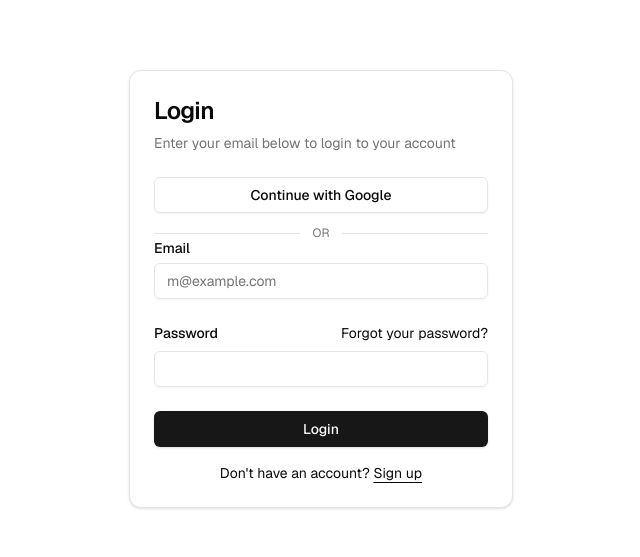
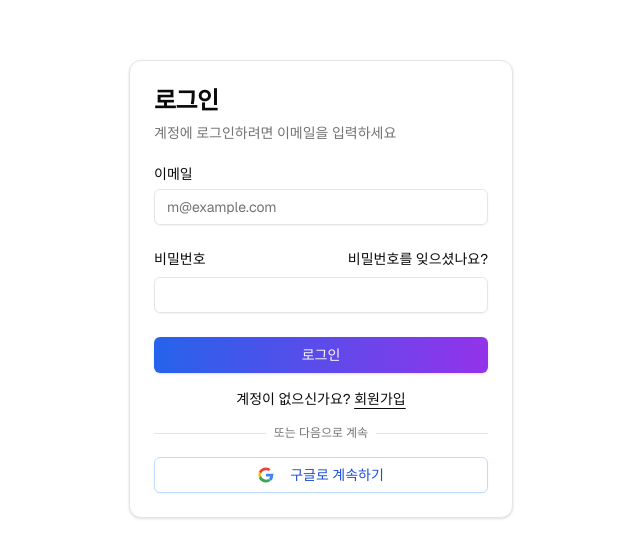
Before and after one commit to CineLingo/Audio_editing_web_service, a Next.js app: page /auth/login in a window 1280 px wide. Shown: the part 111-668 px from the top of the page, without its empty margins (319-959 px from the left). Built offline with nearby package versions, Linux system fonts and the light colour scheme; no server answers.

Commit message:
[Feature] 프록시 기반 라우트 가드 추가 및 로그인/회원가입 UI(CineLingo) 디자인 적용

```diff
--- a/app/auth/confirm/route.ts
+++ b/app/auth/confirm/route.ts
@@ -5,9 +5,23 @@ import { type NextRequest } from "next/server";
 
 export async function GET(request: NextRequest) {
   const { searchParams } = new URL(request.url);
+  const code = searchParams.get("code");
   const token_hash = searchParams.get("token_hash");
   const type = searchParams.get("type") as EmailOtpType | null;
   const next = searchParams.get("next") ?? "/";
+
+  // Newer email links may use PKCE and return a `code` instead of `token_hash`/`type`.
+  // Handle both formats to avoid false "No token hash or type" errors.
+  if (code) {
+    const supabase = await createClient();
+    const { error } = await supabase.auth.exchangeCodeForSession(code);
+
+    if (!error) {
+      redirect(next);
+    } else {
+      redirect(`/auth/error?error=${encodeURIComponent(error.message)}`);
+    }
+  }
 
   if (token_hash && type) {
     const supabase = await createClient();
@@ -21,7 +35,7 @@ export async function GET(request: NextRequest) {
       redirect(next);
     } else {
       // redirect the user to an error page with some instructions
-      redirect(`/auth/error?error=${error?.message}`);
+      redirect(`/auth/error?error=${encodeURIComponent(error?.message ?? "Unknown error")}`);
     }
   }
 
--- a/components/login-form.tsx
+++ b/components/login-form.tsx
@@ -15,6 +15,30 @@ import { Label } from "@/components/ui/label";
 import Link from "next/link";
 import { useRouter } from "next/navigation";
 import { useState } from "react";
+
+function GoogleIcon(props: React.SVGProps<SVGSVGElement>) {
+  return (
+    <svg viewBox="0 0 48 48" aria-hidden="true" focusable="false" {...props}>
+      <path
+        fill="#EA4335"
+        d="M24 9.5c3.54 0 6.33 1.53 7.78 2.81l5.67-5.67C34.1 3.62 29.58 1.5 24 1.5 14.62 1.5 6.52 6.88 2.56 14.72l6.73 5.22C11.1 14.04 17.07 9.5 24 9.5z"
+      />
+      <path
+        fill="#4285F4"
+        d="M46.5 24.5c0-1.57-.14-3.08-.4-4.54H24v8.59h12.67c-.55 2.94-2.2 5.43-4.67 7.1l7.19 5.56c4.2-3.88 6.31-9.6 6.31-16.71z"
+      />
+      <path
+        fill="#FBBC05"
+        d="M9.29 28.56c-.5-1.5-.79-3.1-.79-4.76s.29-3.26.79-4.76l-6.73-5.22A22.46 22.46 0 0 0 1.5 23.8c0 3.62.87 7.05 2.56 10.26l6.73-5.5z"
+      />
+      <path
+        fill="#34A853"
+        d="M24 46.5c5.58 0 10.27-1.85 13.69-5.03l-7.19-5.56c-2 1.35-4.57 2.14-6.5 2.14-6.93 0-12.9-4.54-14.71-10.7l-6.73 5.5C6.52 41.62 14.62 46.5 24 46.5z"
+      />
+      <path fill="none" d="M1.5 1.5h45v45h-45z" />
+    </svg>
+  );
+}
 
 export function LoginForm({
   className,
@@ -70,32 +94,16 @@ export function LoginForm({
     <div className={cn("flex flex-col gap-6", className)} {...props}>
       <Card>
         <CardHeader>
-          <CardTitle className="text-2xl">Login</CardTitle>
+          <CardTitle className="text-2xl">로그인</CardTitle>
           <CardDescription>
-            Enter your email below to login to your account
+            계정에 로그인하려면 이메일을 입력하세요
           </CardDescription>
         </CardHeader>
         <CardContent>
-          <div className="flex flex-col gap-3">
-            <Button
-              type="button"
-              variant="outline"
-              className="w-full"
-              onClick={handleGoogleLogin}
-              disabled={isLoading || isOAuthLoading}
-            >
-              {isOAuthLoading ? "Connecting to Google..." : "Continue with Google"}
-            </Button>
-            <div className="flex items-center gap-3">
-              <div className="h-px flex-1 bg-border" />
-              <span className="text-xs text-muted-foreground">OR</span>
-              <div className="h-px flex-1 bg-border" />
-            </div>
-          </div>
           <form onSubmit={handleLogin}>
             <div className="flex flex-col gap-6">
               <div className="grid gap-2">
-                <Label htmlFor="email">Email</Label>
+                <Label htmlFor="email">이메일</Label>
                 <Input
                   id="email"
                   type="email"
@@ -107,12 +115,12 @@ export function LoginForm({
               </div>
               <div className="grid gap-2">
                 <div className="flex items-center">
-                  <Label htmlFor="password">Password</Label>
+                  <Label htmlFor="password">비밀번호</Label>
                   <Link
                     href="/auth/forgot-password"
                     className="ml-auto inline-block text-sm underline-offset-4 hover:underline"
                   >
-                    Forgot your password?
+                    비밀번호를 잊으셨나요?
                   </Link>
                 </div>
                 <Input
@@ -124,20 +132,45 @@ export function LoginForm({
                 />
               </div>
               {error && <p className="text-sm text-red-500">{error}</p>}
-              <Button type="submit" className="w-full" disabled={isLoading}>
-                {isLoading ? "Logging in..." : "Login"}
+              <Button
+                type="submit"
+                className="w-full bg-gradient-to-r from-blue-600 to-purple-600 hover:from-blue-700 hover:to-purple-700 transition-all duration-300"
+                disabled={isLoading}
+              >
+                {isLoading ? "로그인 중..." : "로그인"}
               </Button>
             </div>
             <div className="mt-4 text-center text-sm">
-              Don&apos;t have an account?{" "}
+              계정이 없으신가요?{" "}
               <Link
                 href="/auth/sign-up"
                 className="underline underline-offset-4"
               >
-                Sign up
+                회원가입
               </Link>
             </div>
           </form>
+          <div className="relative my-4">
+            <div className="absolute inset-0 flex items-center">
+              <span className="w-full border-t" />
+            </div>
+            <div className="relative flex justify-center text-xs uppercase">
+              <span className="bg-background px-2 text-muted-foreground">
+                또는 다음으로 계속
+              </span>
+            </div>
+          </div>
+          <Button
+            type="button"
+            variant="outline"
+            disabled={isOAuthLoading}
+            aria-busy={isOAuthLoading}
+            className="w-full border-blue-200 hover:bg-gradient-to-r hover:from-blue-50 hover:to-purple-50 text-blue-700 dark:text-blue-300 dark:border-blue-700 dark:hover:from-blue-900/20 dark:hover:to-purple-900/20 transition-all duration-300"
+            onClick={handleGoogleLogin}
+          >
+            <GoogleIcon className="mr-2 h-4 w-4" />
+            {isOAuthLoading ? "구글로 이동 중..." : "구글로 계속하기"}
+          </Button>
         </CardContent>
       </Card>
     </div>
--- a/components/sign-up-form.tsx
+++ b/components/sign-up-form.tsx
@@ -15,6 +15,30 @@ import { Label } from "@/components/ui/label";
 import Link from "next/link";
 import { useRouter } from "next/navigation";
 import { useState } from "react";
+
+function GoogleIcon(props: React.SVGProps<SVGSVGElement>) {
+  return (
+    <svg viewBox="0 0 48 48" aria-hidden="true" focusable="false" {...props}>
+      <path
+        fill="#EA4335"
+        d="M24 9.5c3.54 0 6.33 1.53 7.78 2.81l5.67-5.67C34.1 3.62 29.58 1.5 24 1.5 14.62 1.5 6.52 6.88 2.56 14.72l6.73 5.22C11.1 14.04 17.07 9.5 24 9.5z"
+      />
+      <path
+        fill="#4285F4"
+        d="M46.5 24.5c0-1.57-.14-3.08-.4-4.54H24v8.59h12.67c-.55 2.94-2.2 5.43-4.67 7.1l7.19 5.56c4.2-3.88 6.31-9.6 6.31-16.71z"
+      />
+      <path
+        fill="#FBBC05"
+        d="M9.29 28.56c-.5-1.5-.79-3.1-.79-4.76s.29-3.26.79-4.76l-6.73-5.22A22.46 22.46 0 0 0 1.5 23.8c0 3.62.87 7.05 2.56 10.26l6.73-5.5z"
+      />
+      <path
+        fill="#34A853"
+        d="M24 46.5c5.58 0 10.27-1.85 13.69-5.03l-7.19-5.56c-2 1.35-4.57 2.14-6.5 2.14-6.93 0-12.9-4.54-14.71-10.7l-6.73 5.5C6.52 41.62 14.62 46.5 24 46.5z"
+      />
+      <path fill="none" d="M1.5 1.5h45v45h-45z" />
+    </svg>
+  );
+}
 
 export function SignUpForm({
   className,
@@ -45,7 +69,7 @@ export function SignUpForm({
         email,
         password,
         options: {
-          emailRedirectTo: `${window.location.origin}/auth/confirm?next=/protected`,
+          emailRedirectTo: `${window.location.origin}/protected`,
         },
       });
       if (error) throw error;
@@ -79,30 +103,14 @@ export function SignUpForm({
     <div className={cn("flex flex-col gap-6", className)} {...props}>
       <Card>
         <CardHeader>
-          <CardTitle className="text-2xl">Sign up</CardTitle>
-          <CardDescription>Create a new account</CardDescription>
+          <CardTitle className="text-2xl">회원가입</CardTitle>
+          <CardDescription>새로운 계정을 만들어보세요</CardDescription>
         </CardHeader>
         <CardContent>
-          <div className="flex flex-col gap-3">
-            <Button
-              type="button"
-              variant="outline"
-              className="w-full"
-              onClick={handleGoogleSignIn}
-              disabled={isLoading || isOAuthLoading}
-            >
-              {isOAuthLoading ? "Connecting to Google..." : "Continue with Google"}
-            </Button>
-            <div className="flex items-center gap-3">
-              <div className="h-px flex-1 bg-border" />
-              <span className="text-xs text-muted-foreground">OR</span>
-              <div className="h-px flex-1 bg-border" />
-            </div>
-          </div>
           <form onSubmit={handleSignUp}>
             <div className="flex flex-col gap-6">
               <div className="grid gap-2">
-                <Label htmlFor="email">Email</Label>
+                <Label htmlFor="email">이메일</Label>
                 <Input
                   id="email"
                   type="email"
@@ -114,7 +122,7 @@ export function SignUpForm({
               </div>
               <div className="grid gap-2">
                 <div className="flex items-center">
-                  <Label htmlFor="password">Password</Label>
+                  <Label htmlFor="password">비밀번호</Label>
                 </div>
                 <Input
                   id="password"
@@ -126,7 +134,7 @@ export function SignUpForm({
               </div>
               <div className="grid gap-2">
                 <div className="flex items-center">
-                  <Label htmlFor="repeat-password">Repeat Password</Label>
+                  <Label htmlFor="repeat-password">비밀번호 확인</Label>
                 </div>
                 <Input
                   id="repeat-password"
@@ -137,17 +145,42 @@ export function SignUpForm({
                 />
               </div>
               {error && <p className="text-sm text-red-500">{error}</p>}
-              <Button type="submit" className="w-full" disabled={isLoading}>
-                {isLoading ? "Creating an account..." : "Sign up"}
+              <Button
+                type="submit"
+                className="w-full bg-gradient-to-r from-blue-600 to-purple-600 hover:from-blue-700 hover:to-purple-700 transition-all duration-300"
+                disabled={isLoading}
+              >
+                {isLoading ? "처리 중..." : "회원가입"}
               </Button>
             </div>
             <div className="mt-4 text-center text-sm">
-              Already have an account?{" "}
+              이미 계정이 있으신가요?{" "}
               <Link href="/auth/login" className="underline underline-offset-4">
-                Login
+                로그인
               </Link>
             </div>
           </form>
+          <div className="relative my-4">
+            <div className="absolute inset-0 flex items-center">
+              <span className="w-full border-t" />
+            </div>
+            <div className="relative flex justify-center text-xs uppercase">
+              <span className="bg-background px-2 text-muted-foreground">
+                또는 다음으로 계속
+              </span>
+            </div>
+          </div>
+          <Button
+            type="button"
+            variant="outline"
+            disabled={isOAuthLoading}
+            aria-busy={isOAuthLoading}
+            className="w-full border-blue-200 hover:bg-gradient-to-r hover:from-blue-50 hover:to-purple-50 text-blue-700 dark:text-blue-300 dark:border-blue-700 dark:hover:from-blue-900/20 dark:hover:to-purple-900/20 transition-all duration-300"
+            onClick={handleGoogleSignIn}
+          >
+            <GoogleIcon className="mr-2 h-4 w-4" />
+            {isOAuthLoading ? "구글로 이동 중..." : "구글로 계속하기"}
+          </Button>
         </CardContent>
       </Card>
     </div>
```
Also changed, not shown: app/page.tsx (+3 -56 lines), lib/supabase/proxy.ts (+22 -1 lines).
